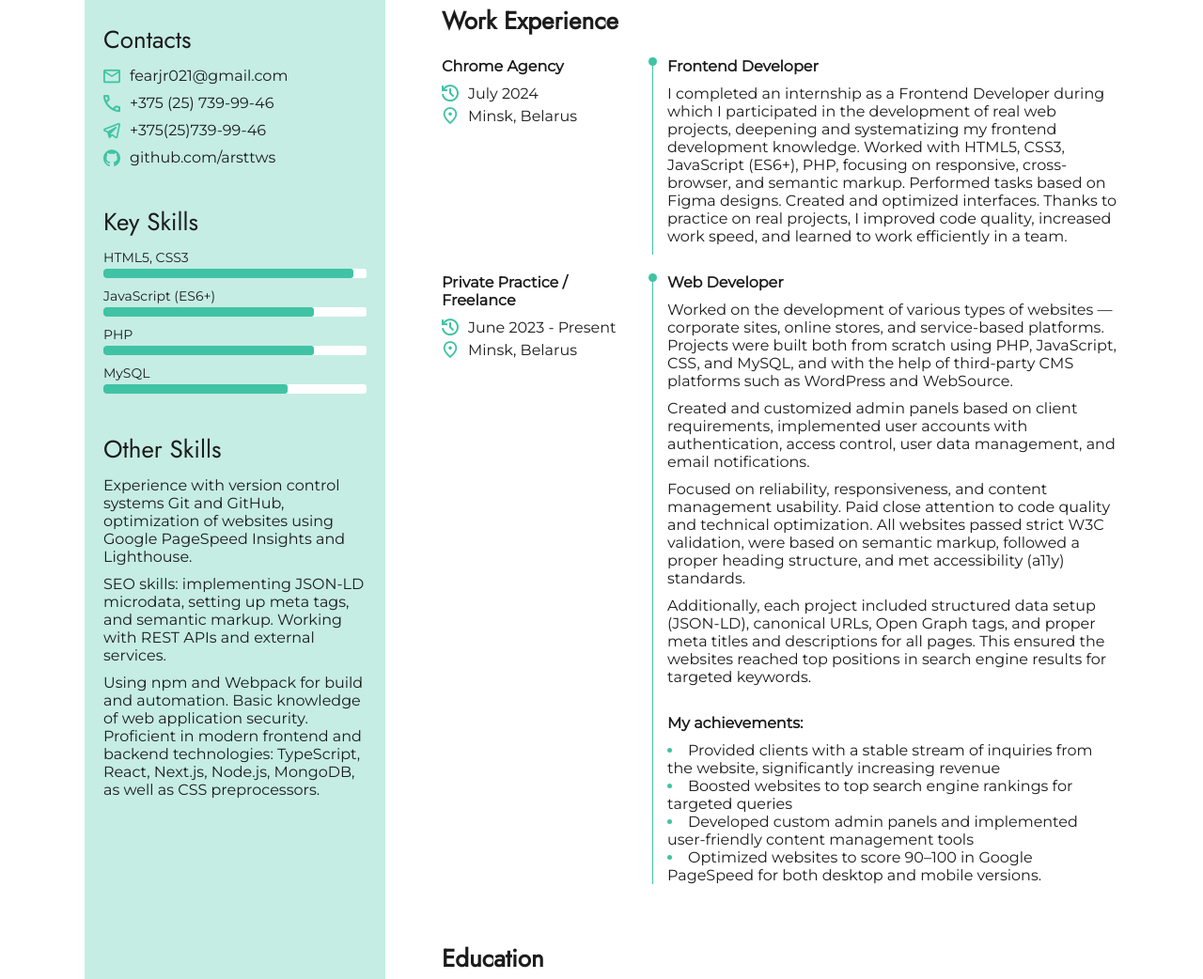
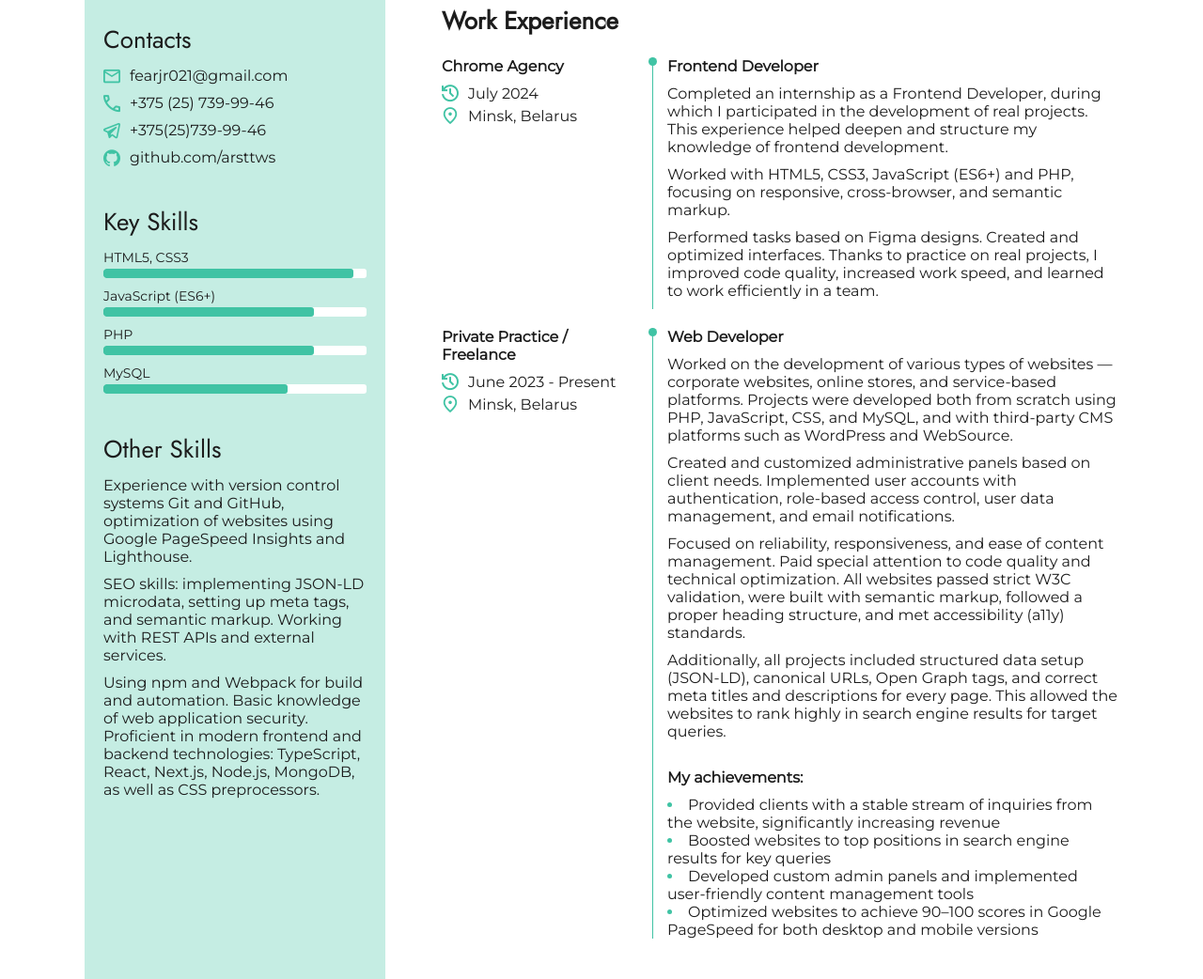
Before and after one commit to Arsttws/cv, a plain HTML site: page en/index.html in a window 1280 px wide. Shown: the part 265-1307 px from the top of the page at 94% size. Drawn offline with Linux system fonts and the light colour scheme.

Commit message:
feat: update text on pages - en and ru

```diff
--- a/en/index.html
+++ b/en/index.html
@@ -79,7 +79,9 @@
                         </div>
                         <div class="description">
                             <h3>Frontend Developer</h3>
-                            <p>I completed an internship as a Frontend Developer during which I participated in the development of real web projects, deepening and systematizing my frontend development knowledge. Worked with HTML5, CSS3, JavaScript (ES6+), PHP, focusing on responsive, cross-browser, and semantic markup. Performed tasks based on Figma designs. Created and optimized interfaces. Thanks to practice on real projects, I improved code quality, increased work speed, and learned to work efficiently in a team.</p>
+                            <p>Completed an internship as a Frontend Developer, during which I participated in the development of real projects. This experience helped deepen and structure my knowledge of frontend development.</p>
+                            <p>Worked with HTML5, CSS3, JavaScript (ES6+) and PHP, focusing on responsive, cross-browser, and semantic markup.</p>
+                            <p>Performed tasks based on Figma designs. Created and optimized interfaces. Thanks to practice on real projects, I improved code quality, increased work speed, and learned to work efficiently in a team.</p>
                         </div>
                     </div>
                     <div class="item">
@@ -90,18 +92,19 @@
                         </div>
                         <div class="description">
                             <h3>Web Developer</h3>
-                            <p>Worked on the development of various types of websites — corporate sites, online stores, and service-based platforms. Projects were built both from scratch using PHP, JavaScript, CSS, and MySQL, and with the help of third-party CMS platforms such as WordPress and WebSource.</p>
-                            <p>Created and customized admin panels based on client requirements, implemented user accounts with authentication, access control, user data management, and email notifications.</p>
-                            <p>Focused on reliability, responsiveness, and content management usability. Paid close attention to code quality and technical optimization. All websites passed strict W3C validation, were based on semantic markup, followed a proper heading structure, and met accessibility (a11y) standards.</p>
-                            <p>Additionally, each project included structured data setup (JSON-LD), canonical URLs, Open Graph tags, and proper meta titles and descriptions for all pages. This ensured the websites reached top positions in search engine results for targeted keywords.</p>
+                            <p>Worked on the development of various types of websites — corporate websites, online stores, and service-based platforms. Projects were developed both from scratch using PHP, JavaScript, CSS, and MySQL, and with third-party CMS platforms such as WordPress and WebSource.</p>
+                            <p>Created and customized administrative panels based on client needs. Implemented user accounts with authentication, role-based access control, user data management, and email notifications.</p>
+                            <p>Focused on reliability, responsiveness, and ease of content management. Paid special attention to code quality and technical optimization. All websites passed strict W3C validation, were built with semantic markup, followed a proper heading structure, and met accessibility (a11y) standards.</p>
+                            <p>Additionally, all projects included structured data setup (JSON-LD), canonical URLs, Open Graph tags, and correct meta titles and descriptions for every page. This allowed the websites to rank highly in search engine results for target queries.</p>
                             <p class="achievements">My achievements:</p>
                             <ul>
                                 <li>Provided clients with a stable stream of inquiries from the website, significantly increasing revenue</li>
-                                <li>Boosted websites to top search engine rankings for targeted queries</li>
+                                <li>Boosted websites to top positions in search engine results for key queries</li>
                                 <li>Developed custom admin panels and implemented user-friendly content management tools</li>
-                                <li>Optimized websites to score 90–100 in Google PageSpeed for both desktop and mobile versions.</li>
+                                <li>Optimized websites to achieve 90–100 scores in Google PageSpeed for both desktop and mobile versions</li>
                             </ul>
                         </div>
+
                     </div>
                 </div>
             </section>
@@ -145,8 +148,8 @@
             </section>
             <section class="about">
                 <h2>About Me</h2>
-                <p>I am an experienced frontend developer with a background in creating modern and user-friendly web applications and websites. I confidently work with modern technologies. I can develop complex projects from scratch and improve existing solutions, increasing their efficiency, as well as properly integrate frontend with backend and databases.</p>
-                <p>I am detail-oriented, responsible, and a good team player. I learn new technologies quickly and solve complex problems efficiently. I always strive to improve code quality and create projects that bring real value to users.</p>
+                <p>I am an experienced frontend developer with a proven track record of building modern and user-friendly web applications and websites. I confidently work with up-to-date technologies, capable of developing complex projects from scratch as well as improving existing solutions to enhance their efficiency. I skillfully integrate frontend with backend systems and databases.</p>
+                <p>I am detail-oriented, responsible, and a strong team player. I quickly learn new technologies and effectively solve complex problems. I am always striving to improve code quality and create projects that deliver real value to users.</p>
             </section>
         </div>
     </main>
```
Also changed, not shown: ru/index.html (+5 -5 lines).
